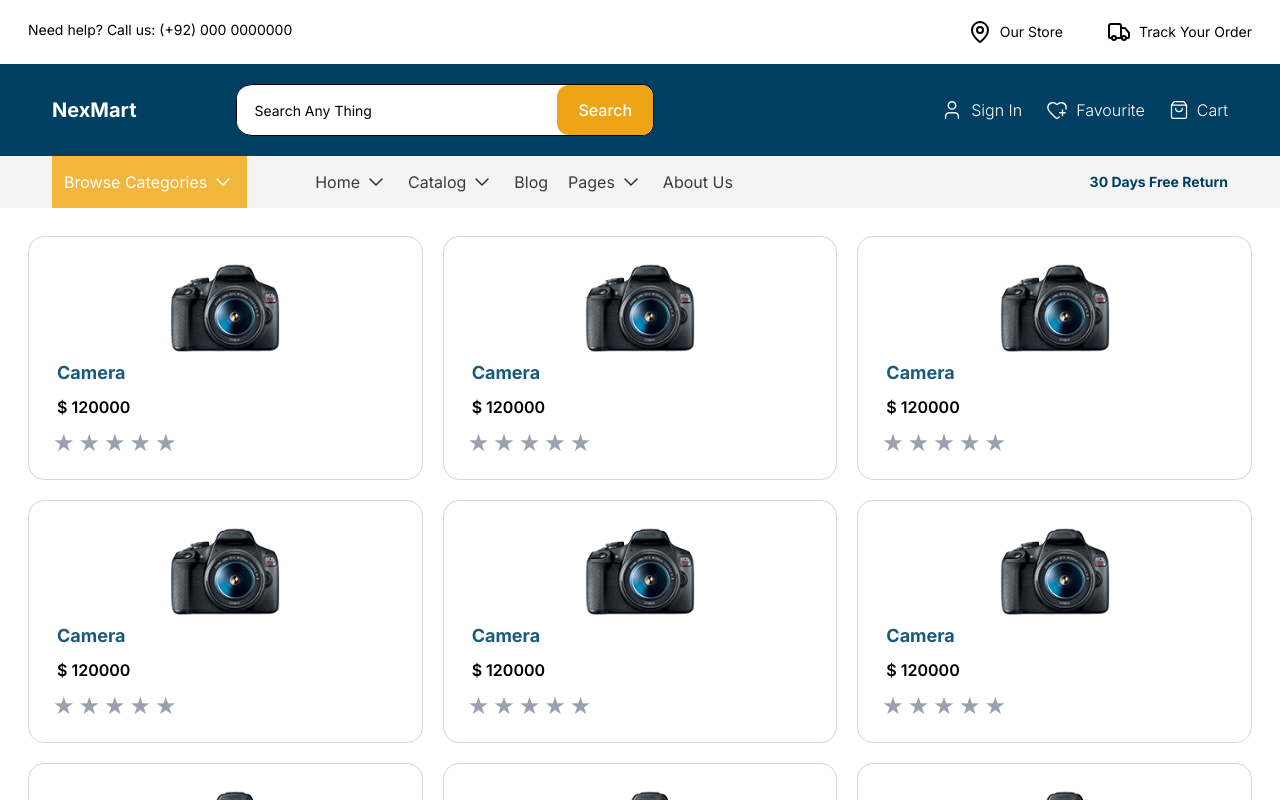
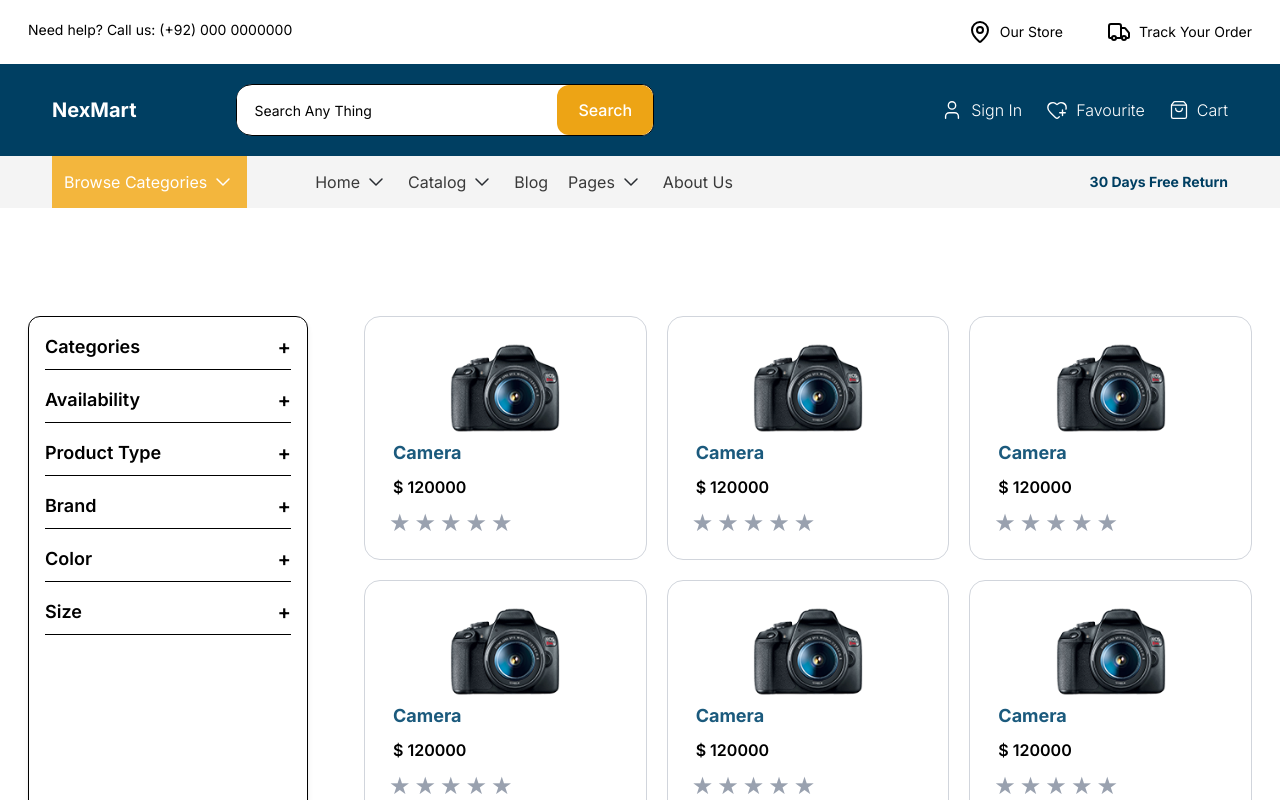
Before and after one commit to adeel-bot/NexMart, a Next.js app: page /Product in a window 1280 px wide. Shown: the top 800 px of the page. Built offline with nearby package versions, Linux system fonts and the light colour scheme.

Commit message:
Add SidebarFilters component for enhanced product filtering

```diff
--- a/app/Product/page.js
+++ b/app/Product/page.js
@@ -5,19 +5,20 @@ import SubNavbar from '../components/layout/SubNavbar';
 import MainSlider from '../components/sections/MainSlider';
 import StripSlider from '../components/sections/SubSlider';
 import All_Products from '../components/cards/All_Products';
+import SidebarFilters from '../components/sections/SidebarFilters';
 const Product = () => {
   return (
     <div>
          <Topbar />
       <Navbar />
       <SubNavbar />
-      <div>
-        <div>
+      <div className='flex mt-20'>
+        <div className='w-[30vw] p-7'>
           <aside>
-
+          <SidebarFilters/>
           </aside>
         </div>
-        <div>
+        <div className='w-screen'>
           <All_Products/>
         </div>
       </div>
--- a/app/components/cards/All_Products.js
+++ b/app/components/cards/All_Products.js
@@ -19,7 +19,7 @@ const All_Products = () => {
 
   return (
     <div>
-            <div className="grid p-7 md:grid-cols-3 sm:grid-cols-2 gap-5">
+            <div className="w-full grid p-7 md:grid-cols-3 sm:grid-cols-2 gap-5">
               {products.map((product, idx) => (
                 <div
                   key={idx}
--- /dev/null
+++ b/app/components/sections/SidebarFilters.js
@@ -0,0 +1,74 @@
+"use client";
+
+import React, { useState } from "react";
+import { motion, AnimatePresence } from "framer-motion";
+
+export default function SidebarFilters({ onFilterChange }) {
+  const [openSection, setOpenSection] = useState(null);
+  const [filters, setFilters] = useState({});
+
+  const toggleSection = (section) => {
+    setOpenSection(openSection === section ? null : section);
+  };
+
+  const handleCheck = (section, item) => {
+    setFilters((prev) => {
+      const prevValues = prev[section] || [];
+      const newValues = prevValues.includes(item)
+        ? prevValues.filter((v) => v !== item)
+        : [...prevValues, item];
+
+      const updated = { ...prev, [section]: newValues };
+      onFilterChange && onFilterChange(updated);
+      return updated;
+    });
+  };
+
+  const sections = [
+    { label: "Categories", items: ["Shoes", "Clothing", "Accessories", "Electronics"] },
+    { label: "Availability", items: ["In Stock", "Out of Stock"] },
+    { label: "Product Type", items: ["Sneakers", "T-Shirts", "Bags", "Watches"] },
+    { label: "Brand", items: ["Nike", "Adidas", "Apple", "Samsung"] },
+    { label: "Color", items: ["Red", "Blue", "Black", "White"] },
+    { label: "Size", items: ["S", "M", "L", "XL"] },
+  ];
+
+  return (
+    <div className="w-70 h-screen sticky top-4 bg-white p-4 border rounded-xl shadow-md overflow-y-auto space-y-4">
+      {sections.map((section) => (
+        <div key={section.label} className="border-b pb-2">
+          <button
+            onClick={() => toggleSection(section.label)}
+            className="w-full flex justify-between items-center text-left font-semibold text-lg"
+          >
+            {section.label}
+            <span className="text-xl">{openSection === section.label ? "-" : "+"}</span>
+          </button>
+
+          <AnimatePresence>
+            {openSection === section.label && (
+              <motion.div
+                initial={{ height: 0, opacity: 0 }}
+                animate={{ height: "auto", opacity: 1 }}
+                exit={{ height: 0, opacity: 0 }}
+                transition={{ duration: 0.25 }}
+                className="overflow-hidden mt-2 space-y-1 pl-2"
+              >
+                {section.items.map((item) => (
+                  <label key={item} className="flex items-center space-x-2 text-sm select-none">
+                    <input
+                      type="checkbox"
+                      checked={filters[section.label]?.includes(item) || false}
+                      onChange={() => handleCheck(section.label, item)}
+                    />
+                    <span>{item}</span>
+                  </label>
+                ))}
+              </motion.div>
+            )}
+          </AnimatePresence>
+        </div>
+      ))}
+    </div>
+  );
+}
--- a/package.json
+++ b/package.json
@@ -9,6 +9,7 @@
     "lint": "eslint"
   },
   "dependencies": {
+    "framer-motion": "^12.23.24",
     "next": "^16.0.3",
     "react": "^19.2.0",
     "react-dom": "^19.2.0",
```
Also changed, not shown: 1 other file (tests, documents, lock files or other folders).
